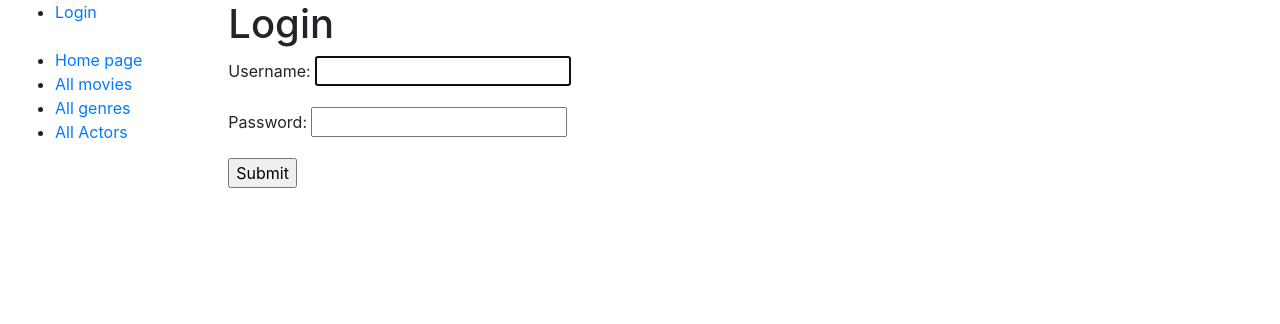
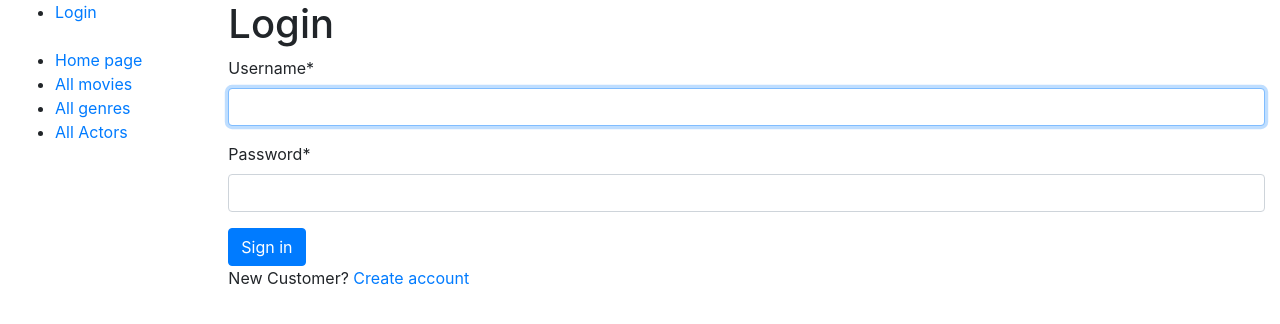
Before and after one commit to Oomamchur/friends-imdb, a Django app: page /accounts/login/ in a window 1280 px wide. Shown: the top 324 px of the page. Run offline with Django 4.2, Linux system fonts and the light colour scheme; some libraries are stand-ins or nearby versions.

Commit message:
add crispy, change Submit button, add Create account button in login.html

```diff
--- a/catalog/urls.py
+++ b/catalog/urls.py
@@ -51,6 +51,7 @@ urlpatterns = [
         MovieDeleteView.as_view(),
         name="movie-delete"
     ),
+    # path("users/create/", UserCreateView.as_view(), name="user-create"),
 ]
 
 app_name = "catalog"
--- a/templates/registration/login.html
+++ b/templates/registration/login.html
@@ -1,12 +1,14 @@
 {% extends "base.html" %}
+{% load crispy_forms_filters %}
 
 {% block content %}
   <h1>Login</h1>
 
   <form method="post" action="{% url 'login' %}">
     {% csrf_token %}
-    {{ form.as_p }}
-    <input type="submit" value="Submit">
+    {{ form|crispy }}
+    <input type="submit" class="btn btn-primary" value="Sign in">
+    <p>New Customer? <a href="#">Create account</a></p>
     <input type="hidden" name="next" value="{{ next }}">
   </form>
 {% endblock %}
```
